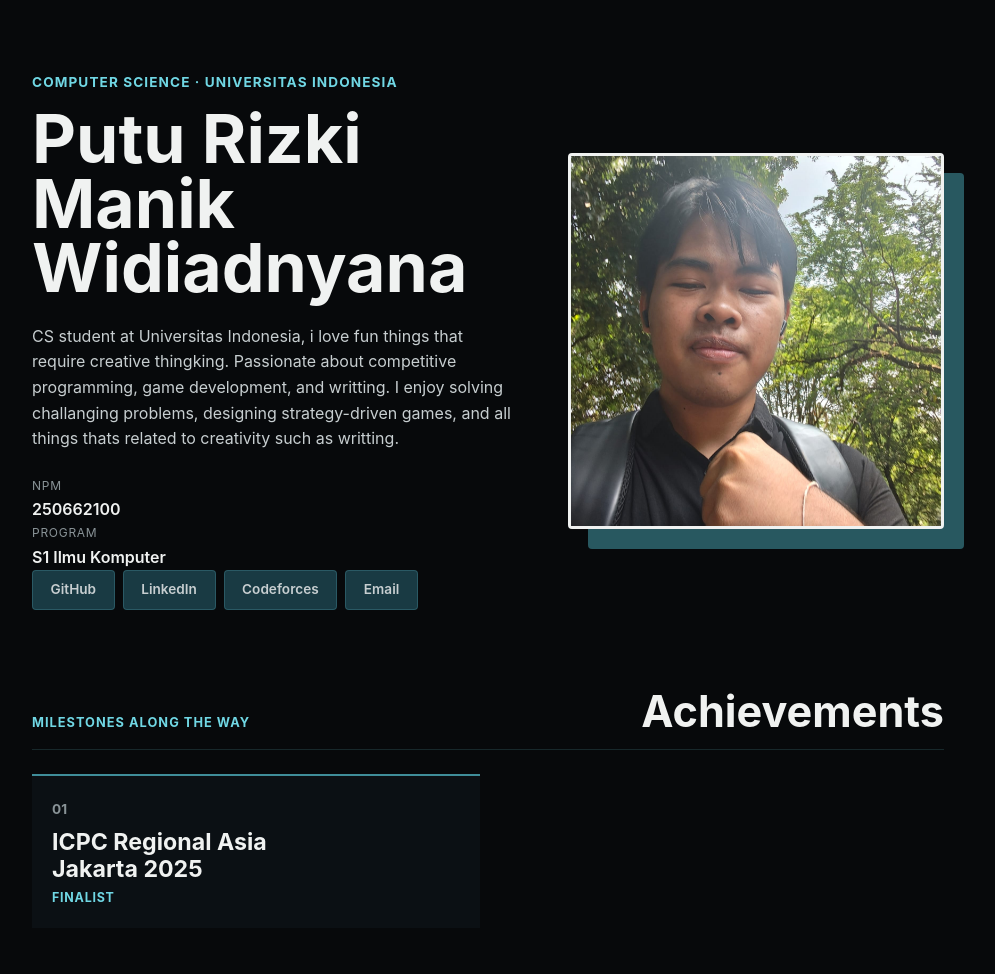
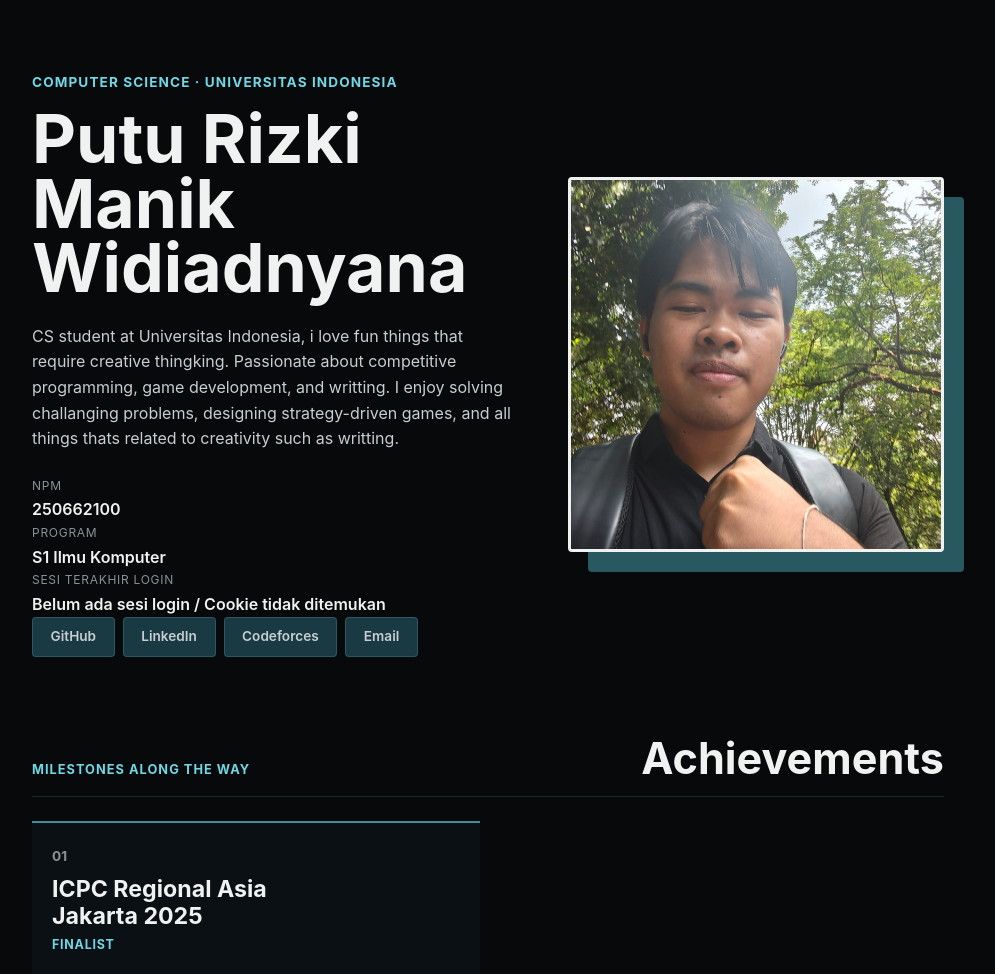
Before and after one commit to RizkiManik-W/myportofolio, a Django app: page / in a window 1280 px wide. Shown: the part 74-1048 px from the top of the page, without its empty margins (152-1147 px from the left). Run offline with Django 5.2, Linux system fonts and the light colour scheme.

Commit message:
Update: Display last login on profile page

```diff
--- a/main/views.py
+++ b/main/views.py
@@ -57,6 +57,10 @@ def show_main(request):
         "name": "Rizki",
         "npm": "250662100",
         "study_program": "S1 Ilmu Komputer",
+        "last_login": request.COOKIES.get(
+            "last_login",
+            "Belum ada sesi login / Cookie tidak ditemukan",
+        ),
         "bio": (
             "CS student at Universitas Indonesia, i love fun things that require creative thingking. Passionate about competitive programming, game development, and writting. I enjoy solving challanging problems, designing strategy-driven games, and all things thats related to creativity such as writting."
         ),
--- a/templates/index.html
+++ b/templates/index.html
@@ -25,6 +25,10 @@
                         <div class="meta-row">
                             <dt>Program</dt>
                             <dd>{{ study_program }}</dd>
+                        </div>
+                        <div class="meta-row">
+                            <dt>Sesi Terakhir Login</dt>
+                            <dd>{{ last_login }}</dd>
                         </div>
                     </dl>
                     <div class="social-links">
```
